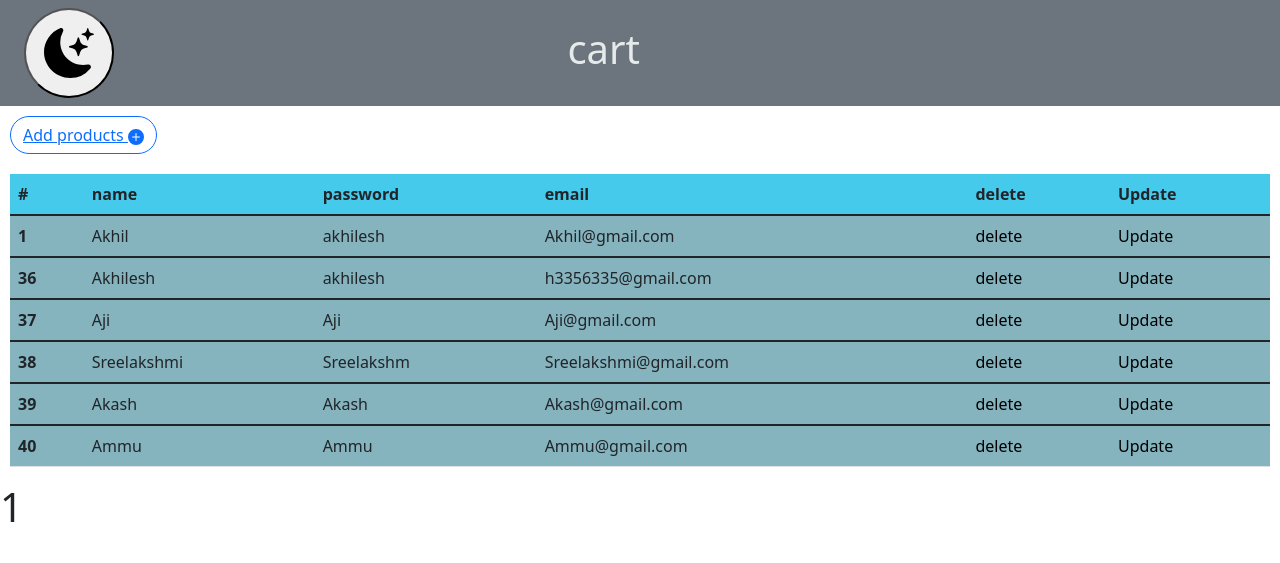
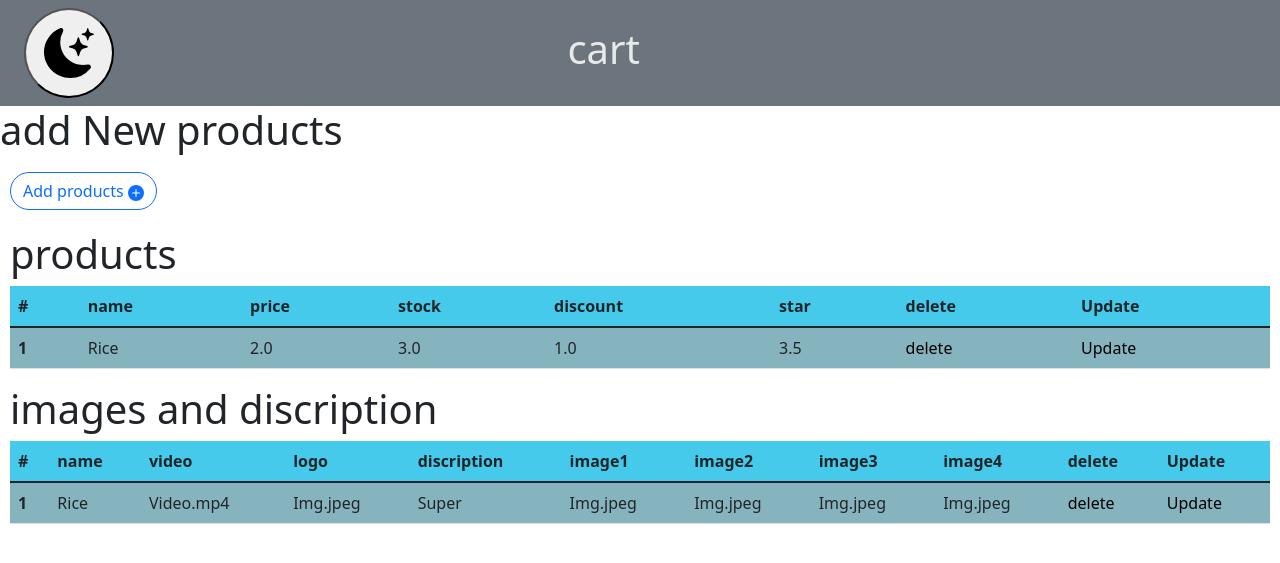
Before and after one commit to Akhilesh286/dhango-shop, a Django app: page /b/1/1/ in a window 1280 px wide. Shown: the top 563 px of the page. Run offline with Django 3.2, Linux system fonts and the light colour scheme; data comes from the database, SQL or seed files in the repository; some libraries are stand-ins or nearby versions.

Commit message:
product view created

```diff
--- a/action/home.py
+++ b/action/home.py
@@ -118,8 +118,9 @@ def homep (request,name):
     if i.owner_name == name:
       print ('hhhhh')
   data = {
-   'colour' :colour,'c':c,'tcolour':tcolour,'j':owner,'oname':name
+   'colour' :colour,'c':c,'tcolour':tcolour,'oname':name
   ,'ourl':f'/add/{name}',
+  'products':product
 
     }
   return data
--- a/owner/templates/home.html
+++ b/owner/templates/home.html
@@ -23,17 +23,9 @@
   </div>
 
 </section>
-<!--
-{% for owne in j %}
-<h1>{{owne}}</h1>
-{% if owne == name %}
-<h1>hello</h1>
-{% endif %}
-{% endfor %}
-<h1>{{name}}</h1>
--->
+<h1>add New products</h1>
 <div class="">
- <button type="button" class="btn btn-outline-primary but2"><a href="{{ourl}}">Add products </a>
+ <button type="button" class="btn btn-outline-primary but2"><a href="{{ourl}}" style="text-decoration: none;">Add products </a>
  <svg xmlns="http://www.w3.org/2000/svg" width="16" height="16" fill="currentColor" class="bi bi-plus-circle-fill" viewBox="0 0 16 16">
   <path d="M16 8A8 8 0 1 1 0 8a8 8 0 0 1 16 0zM8.5 4.5a.5.5 0 0 0-1 0v3h-3a.5.5 0 0 0 0 1h3v3a.5.5 0 0 0 1 0v-3h3a.5.5 0 0 0 0-1h-3v-3z"/>
 </svg>
@@ -42,27 +34,32 @@
 </div>
 <div class="table2">
 
-
+<h1>products</h1>
 <table class="table">
   <thead class="thead-dark head1">
     <tr>
       <th scope="col">#</th>
       <th scope="col">name</th>
-      <th scope="col">password</th>
-      <th scope="col">email</th>
+      <th scope="col">price</th>
+      <th scope="col">stock</th>
+      <th scope="col">discount</th>
+      <th scope="col">star</th>
+
       <th scope="col">delete</th>
       <th scope="col"> Update</th>
     </tr>
   </thead>
-        {% for owne in j %}
+        {% for product in products %}
   <tbody class="body1">
     <tr>
 
-      <th scope="row">{{owne.id}}</th>
-      <td>{{owne.name}}</td>
-      <td>{{owne.password}}</td>
+      <th scope="row">{{product.id}}</th>
+      <td>{{product.name}}</td>
+      <td>{{product.price}}</td>
 
-       <td>{{owne.email}}</td>
+       <td>{{product.stock}}</td>
+       <td>{{product.discount}}</td>
+       <td>{{product.star}}</td>
        <td class="td1">
              <span class="a1 close button"><a style="text-decoration: none; color: black;" href="">delete</a></span></li>
   </td>
@@ -73,10 +70,56 @@
     </tr>
 
   </tbody>
+
         {% endfor %}
 </table>
+<h1>images and discription</h1>
+<div>
+  <table class="table" border="0">
+
+
+     <thead class="mt-5 thead-dark head1">
+       <tr>
+      <th scope="col">#</th>
+      <th scope="col">name</th>
+      <th scope="col">video</th>
+      <th scope="col">logo</th>
+      <th scope="col">discription</th>
+      <th scope="col">image1</th>
+         <th scope="col">image2</th>
+         <th scope="col">image3</th>
+         <th scope="col">image4</th>
+
+      <th scope="col">delete</th>
+      <th scope="col"> Update</th>
+    </tr>
+  </thead>
+  {% for product in products %}
+
+  <tbody class="body1">
+      <tr>
+
+      <th scope="row">{{product.id}}</th>
+      <td>{{product.name}}</td>
+      <td>{{product.video}}</td>
+
+       <td>{{product.image}}</td>
+       <td>{{product.discription}}</td>
+       <td>{{product.image2}}</td>
+       <td>{{product.image3}}</td>
+       <td>{{product.image4}}</td>
+       <td>{{product.image5}}</td>
+       <td class="td1">
+             <span class="a1 close button"><a style="text-decoration: none; color: black;" href="">delete</a></span></li>
+  </td>
+  <td>
+             <span class="a1 close button"><a style="text-decoration: none; color: black;" href="">Update</a></span></li>
+      </td>
+       </td>
+    </tr>
+  </tbody>
+  {% endfor %}
+  </table>
 </div>
-<h1>{{oname}}</h1>
-<h1>{{opassword}}</h1>
-<h1>{{oemail}}</h1>
+</div>
 {% endblock %}
```
